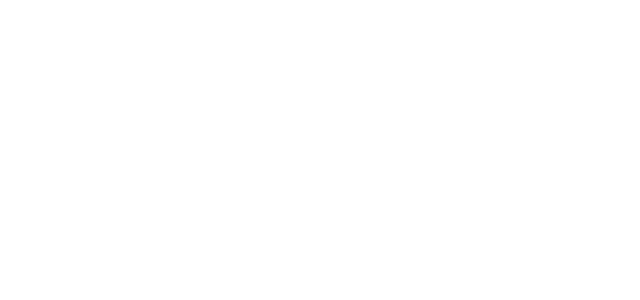
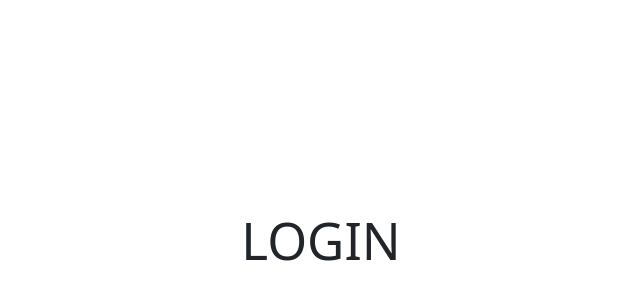
Before and after one commit to LosDevs/Quixa_Notify, a React (Vite) app in the folder frontend/quixa_notify/: page /login in a window 1280 px wide. Before the commit this address had no page. Shown: the part 156-456 px from the top of the page, without its empty margins (319-959 px from the left). Built offline with nearby package versions, Linux system fonts and the light colour scheme.

Commit message:
criando a estrutura para tela de login com rota

```diff
--- a/frontend/quixa_notify/src/App.tsx
+++ b/frontend/quixa_notify/src/App.tsx
@@ -1,6 +1,6 @@
 import { useState } from 'react'
 import {Links}  from 'react-router-dom'
-import RRoutes from './routes/RRoutes'
+import ViewsRoutes from './routes/ViewsRoutes'
 import reactLogo from './assets/react.svg'
 import viteLogo from '/vite.svg'
 import './App.css'
@@ -32,7 +32,7 @@ function App() {
         Click on the Vite and React logos to learn more
       </p> */}
       <div>
-        {<RRoutes/>}
+        {<ViewsRoutes/>}
       </div>
     </div>
 
--- a/frontend/quixa_notify/src/routes/RRoutes.tsx
+++ b/frontend/quixa_notify/src/routes/ViewsRoutes.tsx
@@ -2,14 +2,16 @@ import {Routes, Route} from "react-router-dom"
 
 import Home from "../views/Home"
 import ReclametionForm from "../components/ReclametionForm"
+import Login from "../views/Login"
 
-const RRoutes = ()=> {
+const ViewsRoutes = ()=> {
     return(
         <Routes>
             <Route path='/' element={<Home></Home>}/>
             <Route path='/reclameitionform' element={<ReclametionForm></ReclametionForm>} />
+            <Route path='login' element={<Login></Login>} />
         </Routes>
     )
 }
 
-export default RRoutes
+export default ViewsRoutes
--- /dev/null
+++ b/frontend/quixa_notify/src/views/Login.tsx
@@ -0,0 +1,9 @@
+const Login = ()=> {
+    return(
+        <div>
+            <h1>LOGIN</h1>
+        </div>
+    )
+}
+
+export default Login
--- a/package.json
+++ b/package.json
@@ -24,6 +24,7 @@
     "@nestjs/core": "^9.0.0",
     "@nestjs/platform-express": "^9.0.0",
     "@prisma/client": "^4.12.0",
+    "bootstrap-icons": "^1.10.4",
     "class-transformer": "^0.5.1",
     "class-validator": "^0.14.0",
     "reflect-metadata": "^0.1.13",
```
Also changed, not shown: 1 other file (tests, documents, lock files or other folders).
